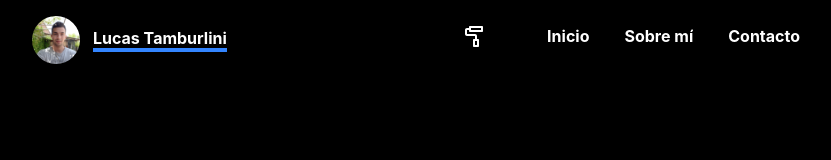
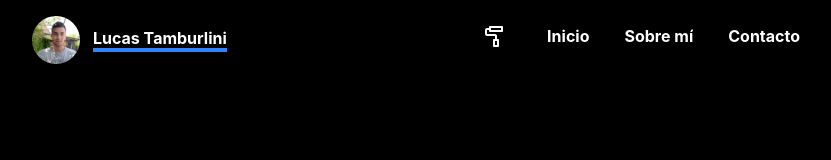
Before and after one commit to lucastamburlini/portfolio-viejo, a React (Create React App) app: page / in a window 1280 px wide. Shown: the top 160 px of the page, without its empty margins (224-1055 px from the left). Built offline with nearby package versions, Linux system fonts and the light colour scheme.

Commit message:
Cambios en el Navbar

```diff
--- a/src/styles/navbar.scss
+++ b/src/styles/navbar.scss
@@ -18,7 +18,7 @@ nav {
     display: flex;
     justify-content: center;
     align-items: center;
-    gap: 25px;
+    gap: 5px;
 
     .menu-button {
       background-color: transparent;
```
